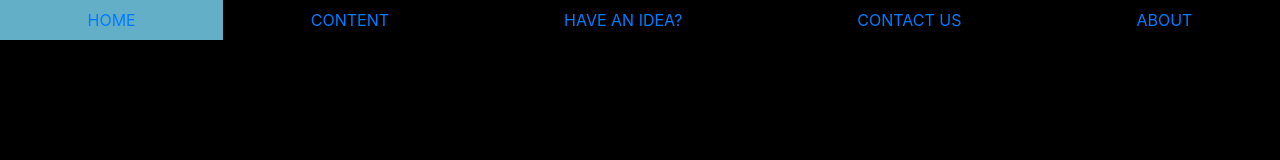
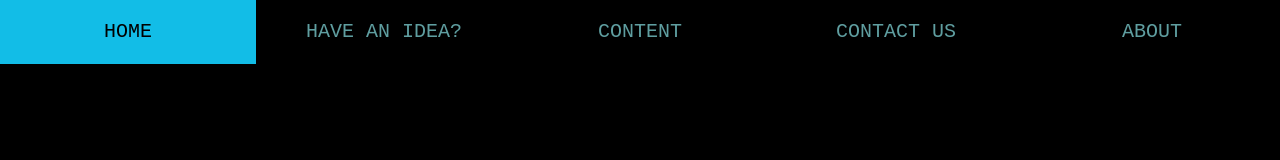
Before and after one commit to EKinsler/rep_CapstoneMain, a plain HTML site: page index.html in a window 1280 px wide. Drawn offline with nearby package versions, Linux system fonts and the light colour scheme.

Commit message:
Completed the Nav List

```diff
--- a/index.html
+++ b/index.html
@@ -9,26 +9,29 @@
 
     <body>
         <!-- MAIN NAV LIST -->
-        <ul class="nav nav-pills nav-fill">
-            <li class="nav-item">
-              <a class="nav-link" href="#">HOME</a>
-            </li>
-            <li class="nav-item">
-              <a class="nav-link" href="#">CONTENT</a>
-            </li>
-            <li class="nav-item">
-              <a class="nav-link" href="#">HAVE AN IDEA?</a>
-            </li>
-            <li class="nav-item">
-              <a class="nav-link" href="#">CONTACT US</a>
-            </li>
-            <li class="nav-item">
-                <a class="nav-link" href="#">ABOUT</a>
-            </li>
-          </ul>
+        <table class="mainNavList">
+          <tr>
+            <td class="navItem">HOME</td>
+            <td class="navItem">HAVE AN IDEA?</td>
+
+            <td>
+              <div class="dropdown">
+                <button class="dropbtn">CONTENT</button>
+                <div class="dropdown-content">
+                <a href="#">Games</a>
+                <a href="#">Comics</a>
+                <a href="#">Animation</a>
+                <a href="#">Music</a>
+                </div>
+              </div>
+            </td>
+            <td class="navItem">CONTACT US</td>
+            <td class="navItem">ABOUT</td>
+          </tr>
+        </table>
 
         <!-- XAOS LTD ANIMATION UPON LOADING THE WEBSITE -->
-        <img src="" />
+
         <!-- 'WELCOME TO A NEW ERA OF CONTENT CREATION' -->
     </body>
 </html>
--- a/main.css
+++ b/main.css
@@ -2,7 +2,62 @@ body {
     background-color: black !important;
 }
 
-.nav-item:hover {
+
+/*   N A V - L I S T   */
+.mainNavList {
+    width: 100%;
+    height: 50px;
+}
+
+.navItem {
+    width: 20%;
+    color: cadetblue;
+    text-align: center;
+    font-size: 20px;
+    font-family: 'Courier New', Courier, monospace;
+    cursor: pointer;
+
+}
+
+.navItem:hover {
     color: black !important;
-    background-color: rgb(98, 175, 199);
+    background-color: rgb(18, 189, 231) !important;
 }
+
+.dropbtn {
+    background-color: #000000;
+    color: cadetblue;
+    padding: 16px;
+    font-size: 20px;
+    border: none;
+    cursor: pointer;
+    width: 100%;
+  }
+
+  .dropdown {font-family: 'Courier New', Courier, monospace;}
+
+  .dropdown-content {
+    display: none;
+    position: absolute;
+    background-color: #000000;
+    min-width: 160px;
+    box-shadow: 0px 8px 16px 0px rgba(0,0,0,0.2);
+    text-align: center;
+    z-index: 1;
+  }
+
+  .dropdown-content a {
+    color: white;
+    padding: 12px 16px;
+    text-decoration: none;
+    display: block;
+  }
+
+  .dropdown-content a:hover {background-color: rgb(18, 189, 231) !important; color: rgb(57, 71, 75);}
+
+  .dropdown:hover .dropdown-content {display: block;}
+
+  .dropdown:hover .dropbtn {
+    background-color: rgb(18, 189, 231);
+    color: black;
+  }
```
Also changed, not shown: main_logo.png, main_sublogo.png (added).
